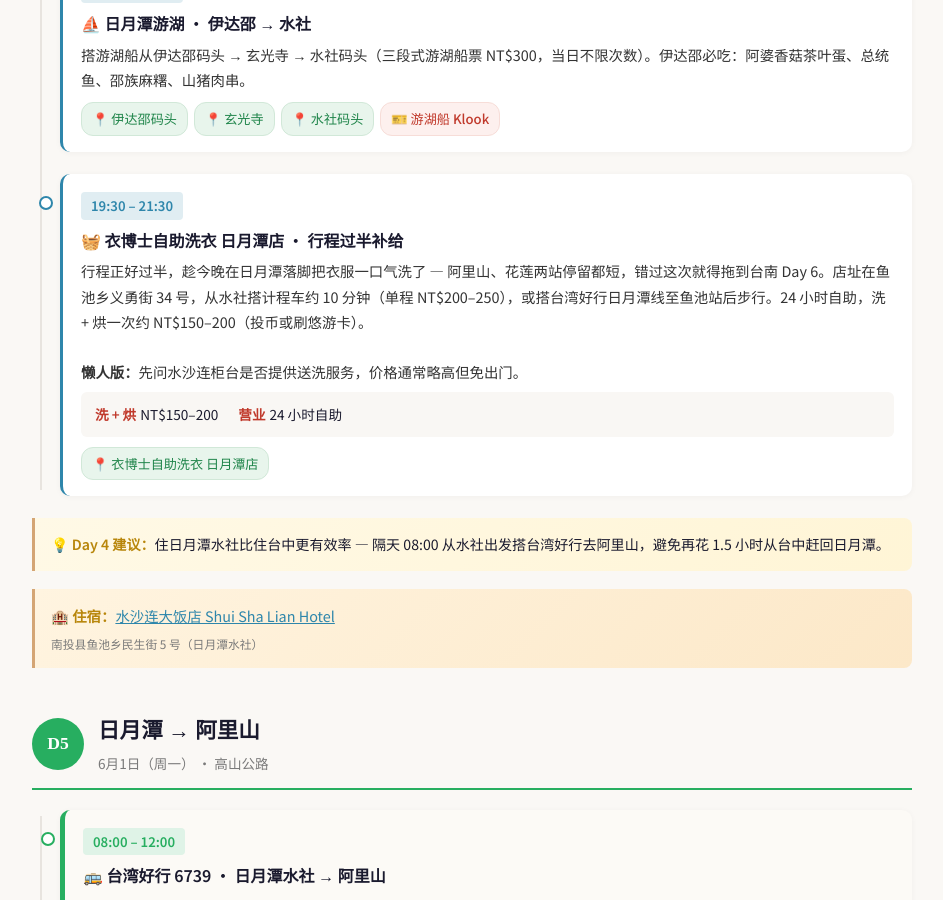
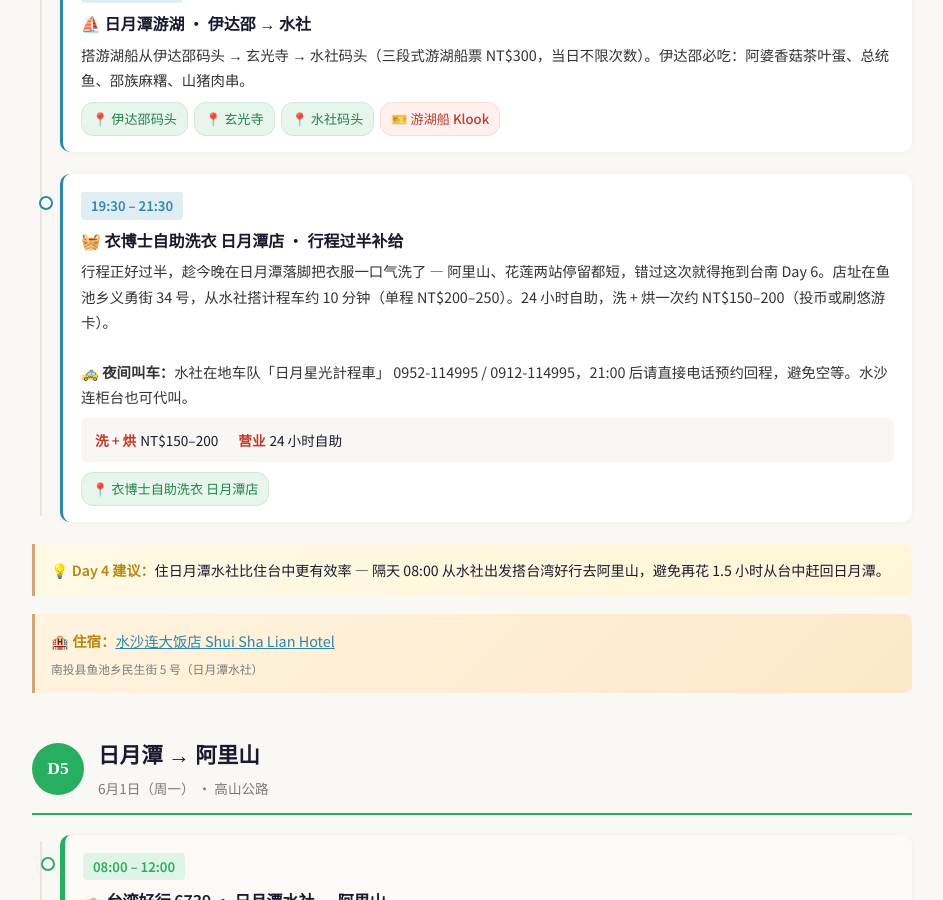
Before and after one commit to SibeiC/SibeiC.github.io, a Jekyll site: the page built from _trips/taiwan-2026.md, in a window 1280 px wide and 900 px high, scrolled down 8330 px. Shown: the whole window, without its empty margins (168-1111 px from the left). Built offline with Jekyll 4.4.1, drawn with Linux system fonts in a browser that asks for light colours.

Commit message:
Drop 懒人版 fallback; add 日月星光計程車 contact for night return
Per user feedback:
- Remove the '懒人版' hotel-laundry-service fallback line.
- Replace with explicit late-evening taxi info: 日月星光計程車 (local
  水社 dispatch) with both 中华 and 亚太 mobile numbers, advising to
  phone-book the return ride after 21:00 rather than waiting on the
  street. 水沙连 front desk can also dispatch.

Confirmed during research: 好行 6739 morning bus (08:00) starts from
水社游客中心 and does NOT pass 鱼池 town (where the laundromat is);
its route after 水社 is 向山→顶崁→信义 heading south. Staying at 水沙连
(水社) is therefore the correct choice — unchanged in this edit.

```diff
--- a/_trips/taiwan-2026.md
+++ b/_trips/taiwan-2026.md
@@ -379,9 +379,9 @@ days:
       - time: 19:30 – 21:30
         title: 🧺 衣博士自助洗衣 日月潭店 · 行程过半补给
         detail: |
-          行程正好过半，趁今晚在日月潭落脚把衣服一口气洗了 — 阿里山、花莲两站停留都短，错过这次就得拖到台南 Day 6。店址在鱼池乡义勇街 34 号，从水社搭计程车约 10 分钟（单程 NT$200–250），或搭台湾好行日月潭线至鱼池站后步行。24 小时自助，洗 + 烘一次约 NT$150–200（投币或刷悠游卡）。
+          行程正好过半，趁今晚在日月潭落脚把衣服一口气洗了 — 阿里山、花莲两站停留都短，错过这次就得拖到台南 Day 6。店址在鱼池乡义勇街 34 号，从水社搭计程车约 10 分钟（单程 NT$200–250）。24 小时自助，洗 + 烘一次约 NT$150–200（投币或刷悠游卡）。
           <br><br>
-          <strong>懒人版：</strong>先问水沙连柜台是否提供送洗服务，价格通常略高但免出门。
+          <strong>🚕 夜间叫车：</strong>水社在地车队「日月星光計程車」 0952-114995 / 0912-114995，21:00 后请直接电话预约回程，避免空等。水沙连柜台也可代叫。
         tickets:
           - { tag: 洗 + 烘, value: "NT$150–200" }
           - { tag: 营业, value: 24 小时自助 }
```
